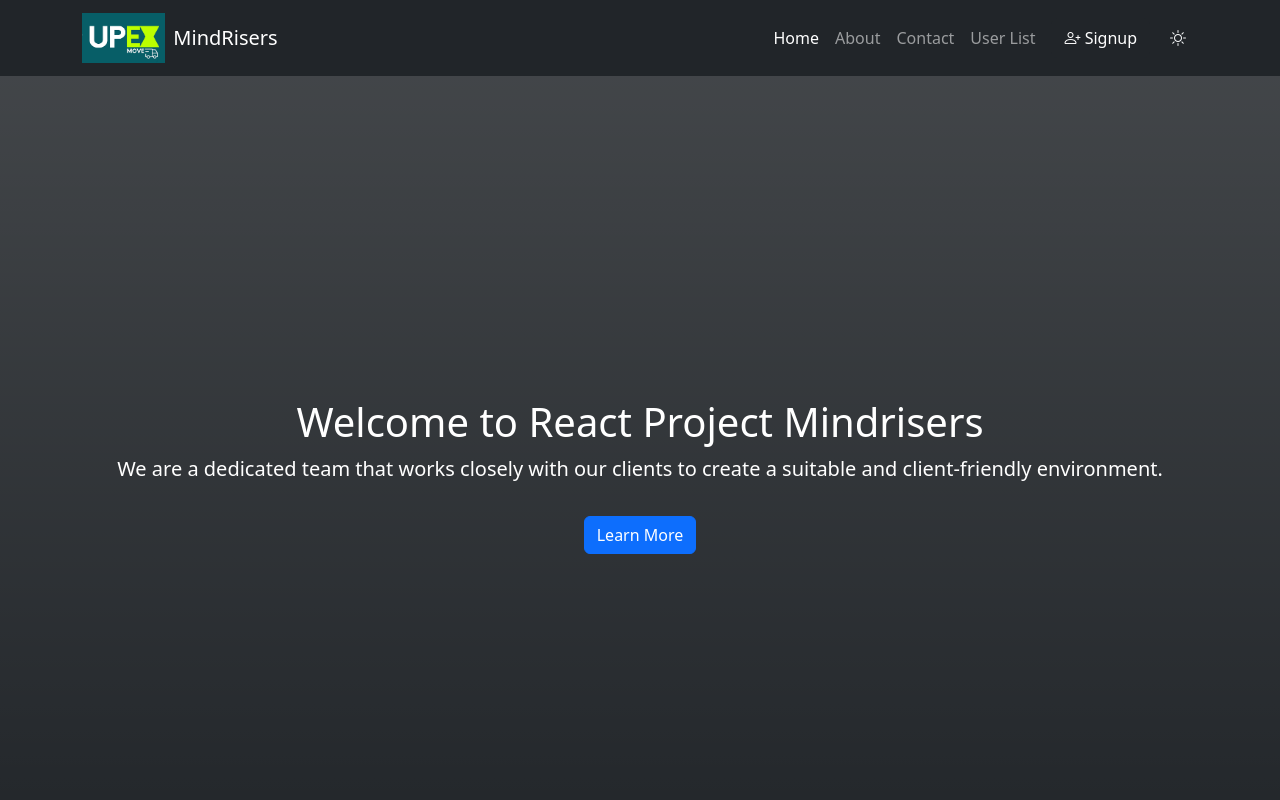
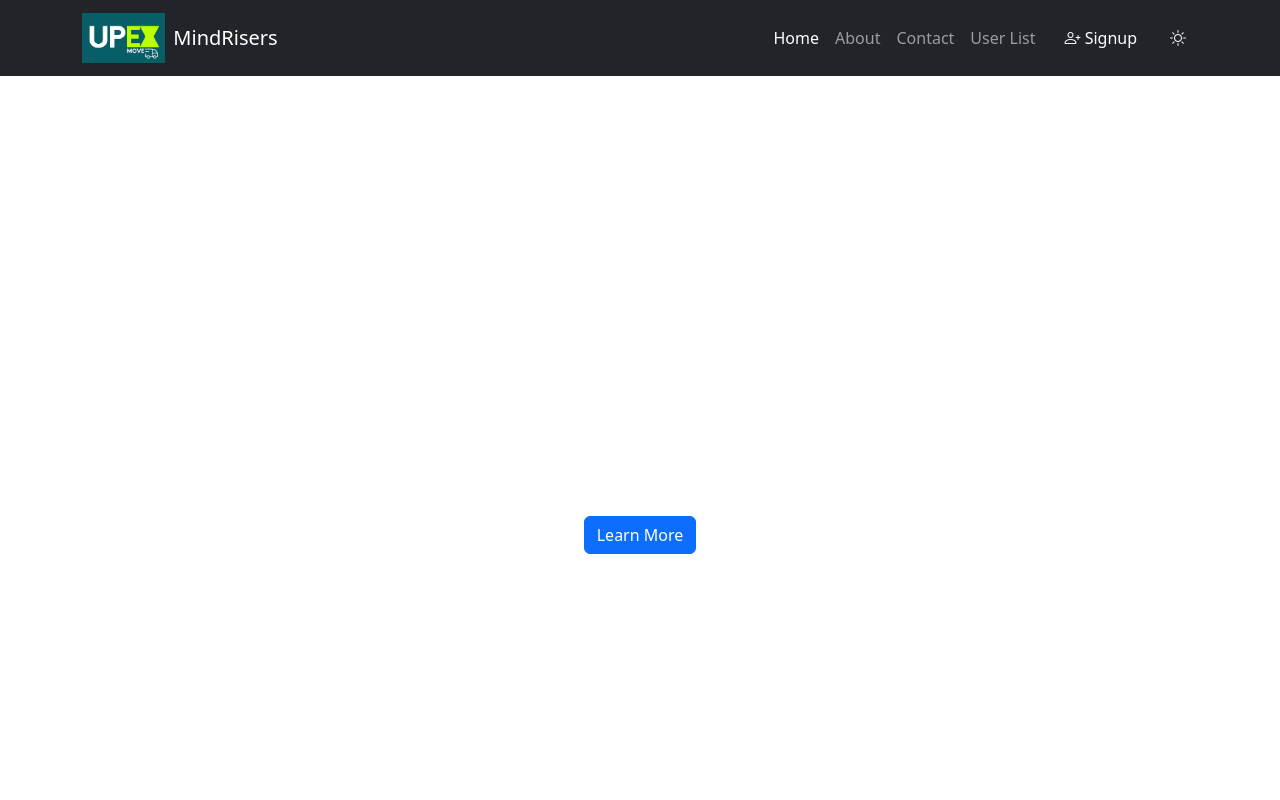
Before and after one commit to DMStha/New_Project, a React (Vite) app: page / in a window 1280 px wide. Shown: the top 800 px of the page. Built offline with nearby package versions, Linux system fonts and the light colour scheme.

Commit message:
minor changes

```diff
--- a/src/components/Banner.jsx
+++ b/src/components/Banner.jsx
@@ -1,9 +1,9 @@
 import React from "react";
 
-const Banner = (props) => {
+const Banner = (mode) => {
   return (
     <section
-      className={`container-fluid Banner bg-${props.mode} bg-gradient d-flex flex-column align-items-center justify-content-center min-vh-100`}
+      className={`container-fluid Banner bg-${mode} bg-gradient d-flex flex-column align-items-center justify-content-center min-vh-100`}
     >
       <div className="container text-center">
         <h1 className="text-white">Welcome to React Project Mindrisers</h1>
```
